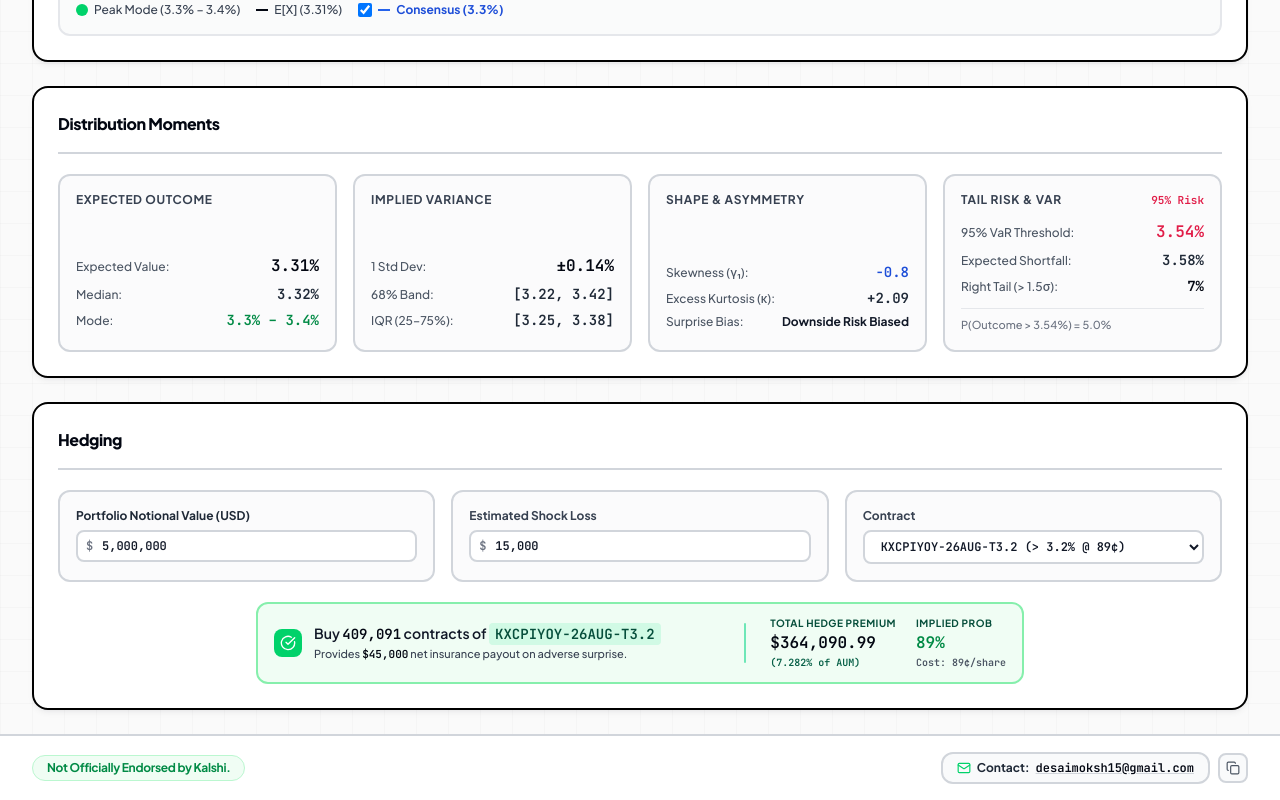
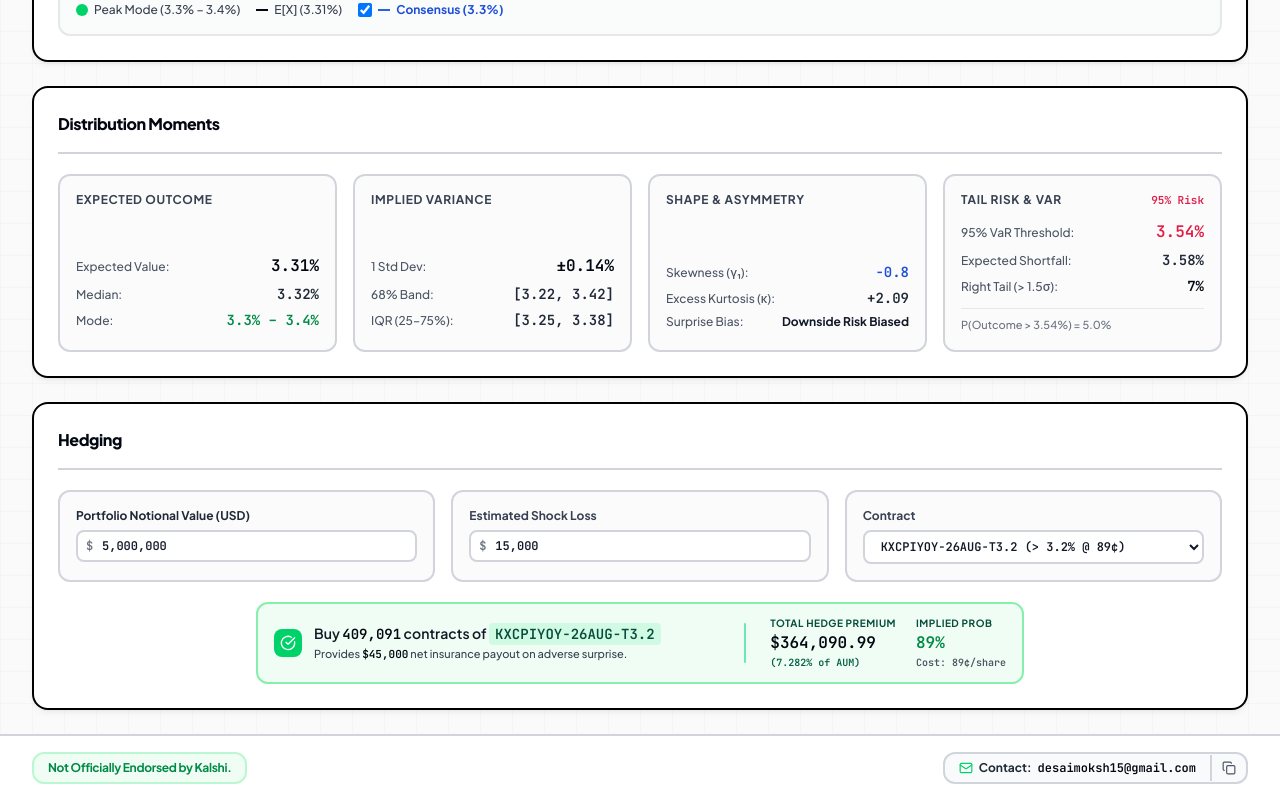
Before and after one commit to mokshnow/macro-density, a React (Vite) app: page / in a window 1280 px wide. Shown: the part 1345-2145 px from the top of the page. Built offline with nearby package versions, Linux system fonts and the light colour scheme.

Commit message:
Harmonize size and border styles of footer disclaimer and email button

```diff
--- a/src/components/Footer.tsx
+++ b/src/components/Footer.tsx
@@ -17,27 +17,27 @@ export const Footer: React.FC = () => {
       <div className="max-w-7xl mx-auto px-4 sm:px-6 lg:px-8">
         <div className="flex flex-col sm:flex-row items-center justify-between gap-3">
           {/* Disclaimer Badge */}
-          <span className="inline-flex items-center px-3.5 py-1 rounded-full bg-[#F0FDF4] text-[#008A45] border border-[#BBF7D0] font-bold text-xs shadow-2xs tracking-tight">
+          <span className="inline-flex items-center px-3.5 py-1.5 rounded-xl bg-[#F0FDF4] text-[#008A45] border-2 border-[#BBF7D0] font-bold text-xs shadow-2xs tracking-tight">
             Not Officially Endorsed by Kalshi.
           </span>
 
-          {/* Email Contact Feature */}
-          <div className="flex items-center gap-2">
+          {/* Email Contact Feature - Same Height & Sizing */}
+          <div className="inline-flex items-center rounded-xl border-2 border-gray-300 bg-gray-50 hover:bg-white hover:border-gray-400 transition-all shadow-2xs">
             <a
               href={`mailto:${email}?subject=Macro%20Density%20Inquiry%20%2F%20Feedback`}
-              className="inline-flex items-center gap-1.5 px-3.5 py-1.5 text-xs font-bold text-gray-800 hover:text-gray-950 bg-gray-50 hover:bg-gray-100 border-2 border-gray-300 hover:border-gray-400 rounded-xl transition-all shadow-2xs group"
+              className="inline-flex items-center gap-1.5 px-3.5 py-1.5 text-xs font-bold text-gray-800 hover:text-gray-950 group"
               title="Send an email to the creator"
             >
               <Mail className="w-3.5 h-3.5 text-[#00D26A] group-hover:scale-110 transition-transform" />
               <span>Contact:</span>
-              <span className="font-mono text-gray-950 underline decoration-gray-300 hover:decoration-[#00D26A]">
+              <span className="font-mono text-gray-950 font-semibold">
                 {email}
               </span>
             </a>
 
             <button
               onClick={handleCopyEmail}
-              className="p-1.5 rounded-lg border-2 border-gray-300 hover:border-gray-400 bg-gray-50 hover:bg-gray-100 text-gray-600 hover:text-gray-950 transition-all shadow-2xs cursor-pointer"
+              className="px-2.5 py-1.5 border-l-2 border-gray-300 hover:bg-gray-200 text-gray-600 hover:text-gray-950 transition-colors cursor-pointer"
               title="Copy email to clipboard"
             >
               {copied ? (
```
